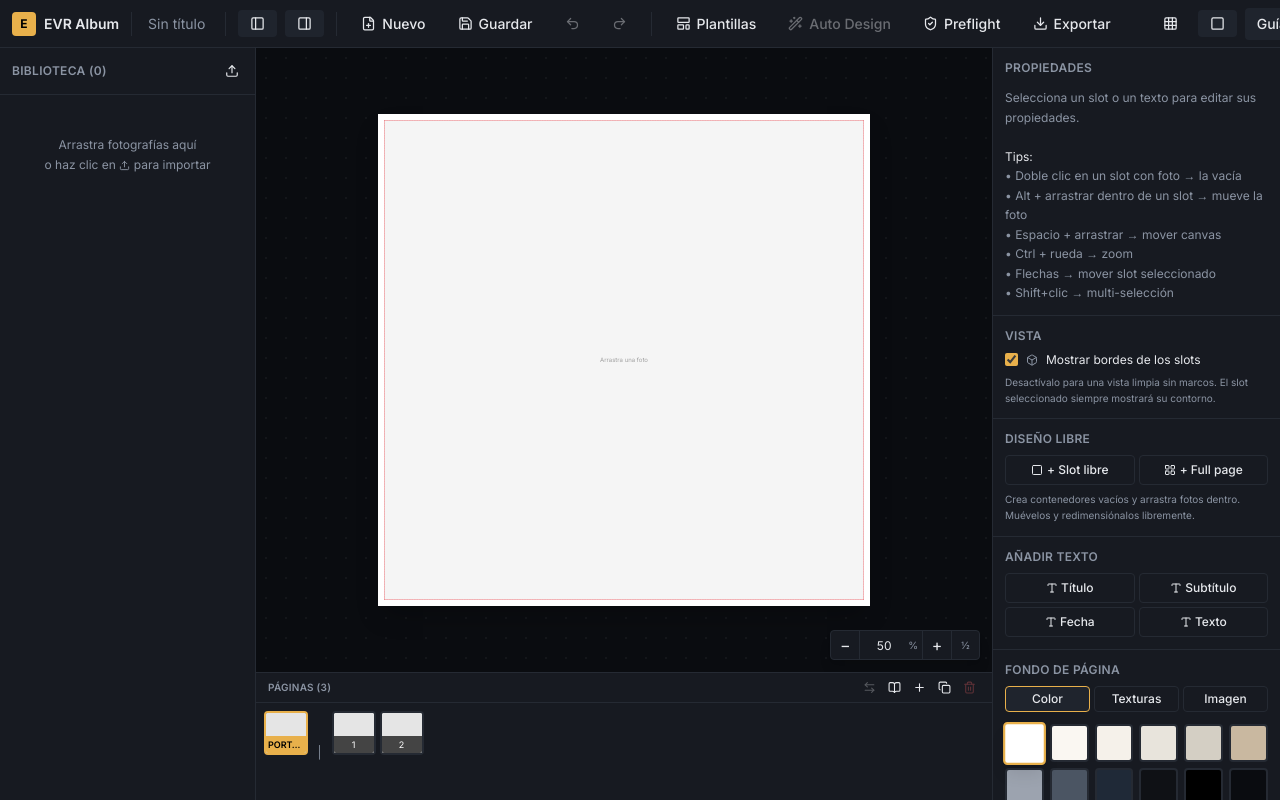
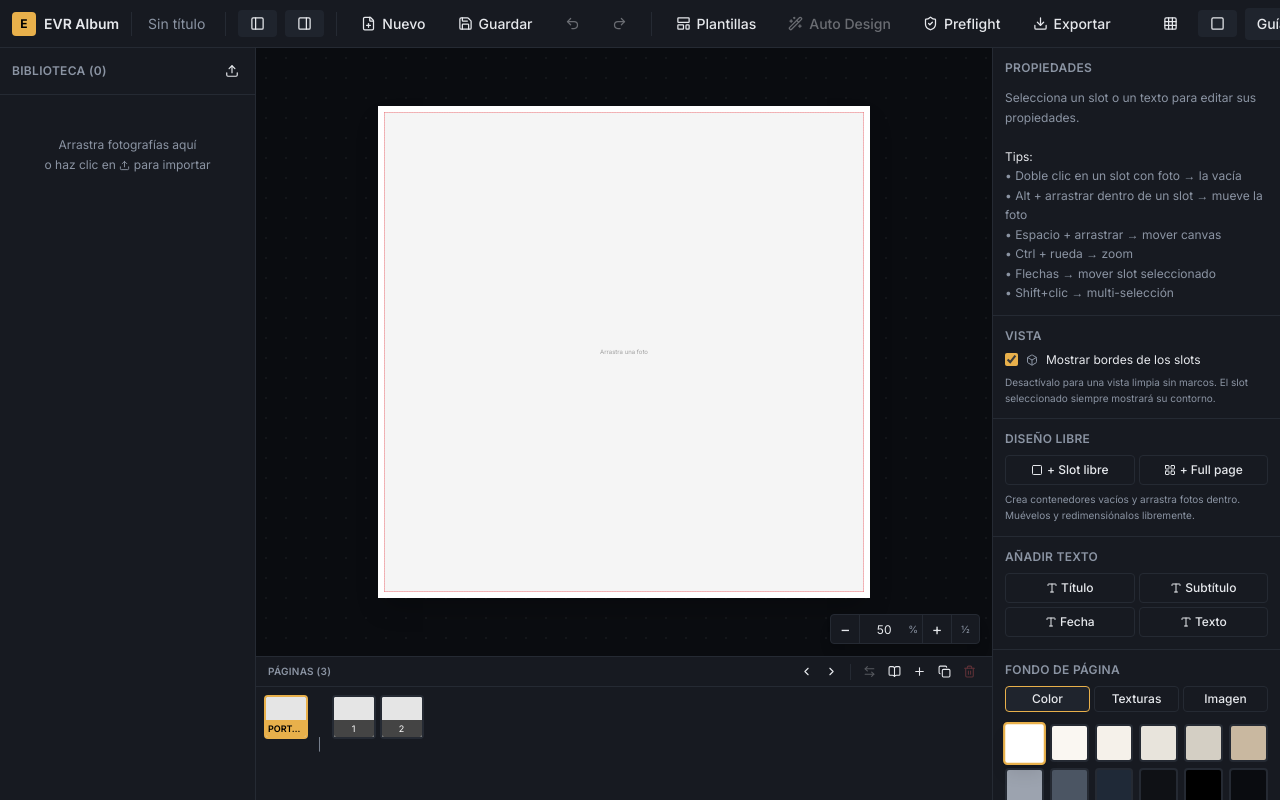
Before and after one commit to JavierLerma167/photobook-v10, a Next.js app: page / in a window 1280 px wide. Built offline with nearby package versions, Linux system fonts and the light colour scheme; a web font is replaced by a local one.

Commit message:
Enhance PageStrip with scroll controls and auto-scroll
Add manual scroll buttons and auto-scroll feature for active page in PageStrip component.

```diff
--- a/src/components/PageStrip.tsx
+++ b/src/components/PageStrip.tsx
@@ -1,8 +1,11 @@
 'use client';
 
-import React from 'react';
+import React, { useEffect, useRef } from 'react';
 import { useStore, useAlbumSize } from '@/src/store/projectStore';
-import { Plus, Copy, Trash2, BookOpen, ArrowLeftRight } from 'lucide-react';
+import {
+  Plus, Copy, Trash2, BookOpen, ArrowLeftRight,
+  ChevronLeft, ChevronRight
+} from 'lucide-react';
 
 export function PageStrip() {
   const project = useStore(s => s.history.present);
@@ -19,6 +22,12 @@ export function PageStrip() {
   //    - project.customSize si sizeId === 'custom'
   const size = useAlbumSize();
 
+  // -------------------------------------------------------------
+  // Refs para scroll de la tira de miniaturas
+  // -------------------------------------------------------------
+  const stripRef = useRef<HTMLDivElement>(null);
+  const itemRefs = useRef<Record<string, HTMLButtonElement | null>>({});
+
   const canDelete =
     project.pages.length > 1 && project.pages[currentIndex]?.kind !== 'cover';
 
@@ -32,13 +41,69 @@ export function PageStrip() {
     currentPage.kind !== 'cover' &&
     currentIndex % 2 === 1;
 
+  // -------------------------------------------------------------
+  // Auto-scroll: cuando cambia la página activa, centrarla en la vista
+  // -------------------------------------------------------------
+  useEffect(() => {
+    const container = stripRef.current;
+    const active = currentPage ? itemRefs.current[currentPage.id] : null;
+    if (!container || !active) return;
+
+    const containerRect = container.getBoundingClientRect();
+    const activeRect = active.getBoundingClientRect();
+
+    // Si la miniatura activa está fuera del viewport, centrarla
+    const isOutLeft = activeRect.left < containerRect.left;
+    const isOutRight = activeRect.right > containerRect.right;
+
+    if (isOutLeft || isOutRight) {
+      active.scrollIntoView({
+        behavior: 'smooth',
+        inline: 'center',
+        block: 'nearest'
+      });
+    }
+  }, [currentIndex, currentPage?.id]);
+
+  // -------------------------------------------------------------
+  // Desplazamiento manual con los botones ◀ / ▶
+  // -------------------------------------------------------------
+  const scrollByAmount = (dir: 'left' | 'right') => {
+    const container = stripRef.current;
+    if (!container) return;
+    const amount = container.clientWidth * 0.7;
+    container.scrollBy({
+      left: dir === 'left' ? -amount : amount,
+      behavior: 'smooth'
+    });
+  };
+
   return (
-    <div className="h-24 md:h-32 bg-evr-panel border-t border-evr-border flex flex-col shrink-0">
+    <div className="h-28 md:h-36 bg-evr-panel border-t border-evr-border flex flex-col shrink-0">
+      {/* ---------- Cabecera con acciones ---------- */}
       <div className="flex items-center justify-between px-3 py-1 border-b border-evr-border">
         <div className="text-[10px] font-semibold text-evr-muted uppercase tracking-wide">
           Páginas ({project.pages.length})
         </div>
         <div className="flex gap-1">
+          {/* Flechas de scroll */}
+          <button
+            className="btn-ghost p-1"
+            onClick={() => scrollByAmount('left')}
+            title="Desplazar páginas a la izquierda"
+          >
+            <ChevronLeft size={13} />
+          </button>
+          <button
+            className="btn-ghost p-1"
+            onClick={() => scrollByAmount('right')}
+            title="Desplazar páginas a la derecha"
+          >
+            <ChevronRight size={13} />
+          </button>
+
+          <div className="w-px h-4 bg-evr-border mx-1 self-center" />
+
           {/* Unir / separar páginas */}
           <button
             className={`btn-ghost p-1 disabled:opacity-30 ${
@@ -96,7 +161,11 @@ export function PageStrip() {
         </div>
       </div>
 
-      <div className="flex-1 flex gap-1 p-2 overflow-x-auto scroll-thin items-stretch">
+      {/* ---------- Tira de miniaturas con scroll ---------- */}
+      <div
+        ref={stripRef}
+        className="flex-1 flex gap-1 p-2 overflow-x-auto overflow-y-hidden scroll-thin items-stretch"
+      >
         {project.pages.map((p, i) => {
           const isCover = p.kind === 'cover';
           const w = size.widthIn * 0.55;
@@ -130,6 +199,9 @@ export function PageStrip() {
           return (
             <React.Fragment key={p.id}>
               <button
+                ref={el => {
+                  itemRefs.current[p.id] = el;
+                }}
                 className={`relative shrink-0 rounded overflow-hidden border-2 transition-colors ${borderClass}`}
                 style={{ width: w * 8, height: h * 8 }}
                 onClick={() => goToPage(i)}
```
